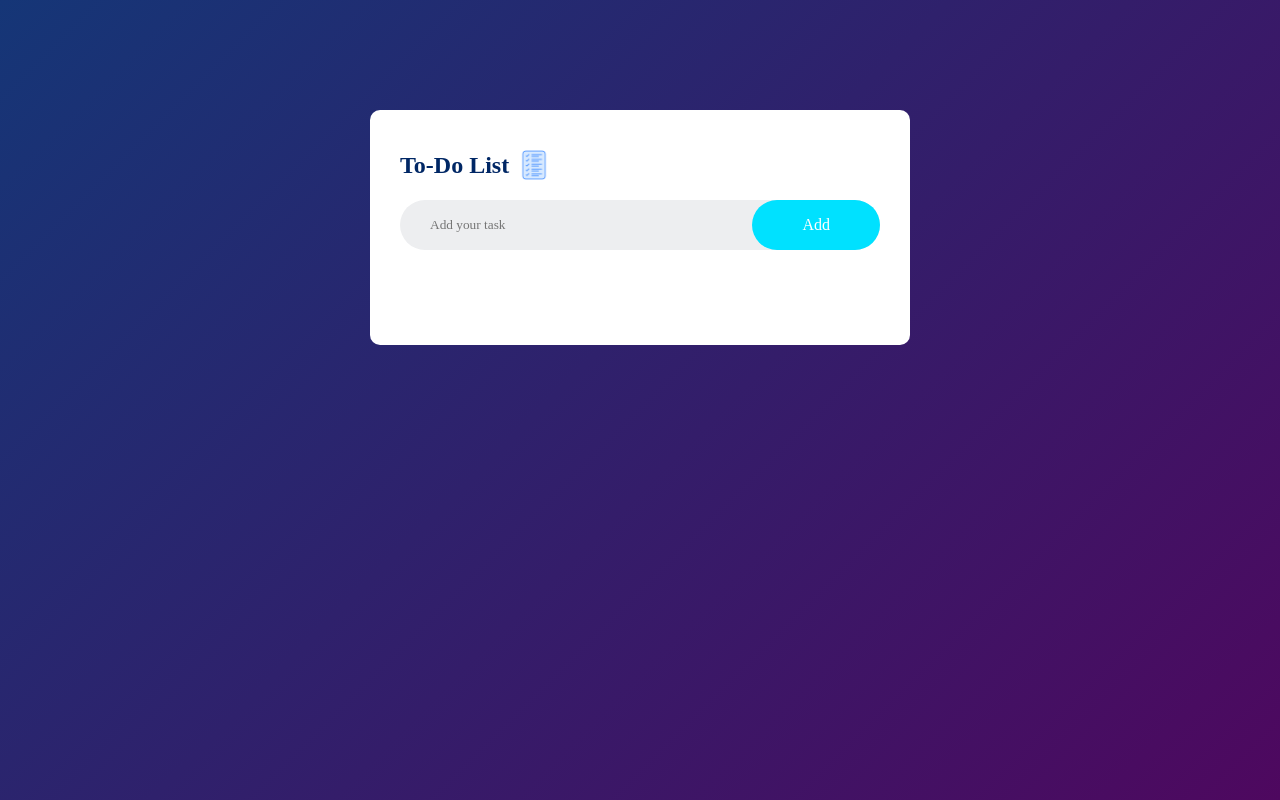
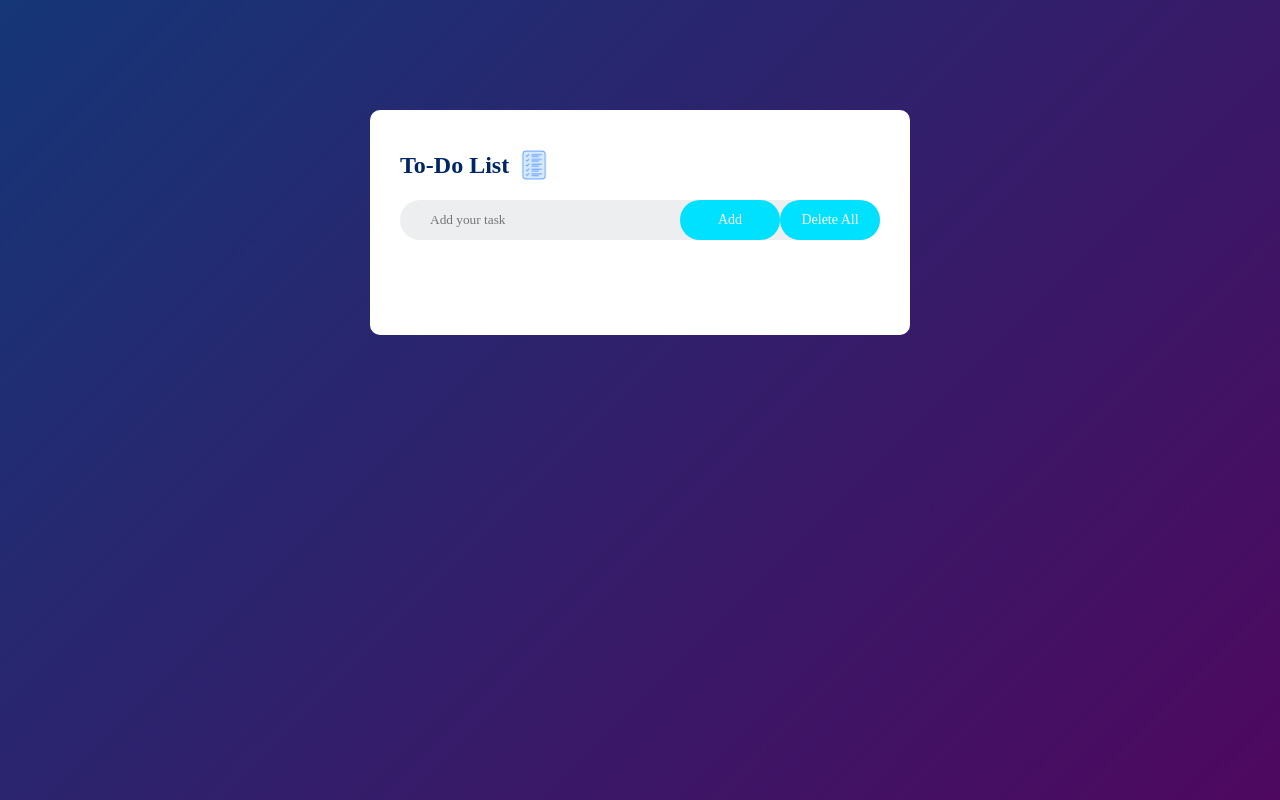
Before and after one commit to inputGui/To-Do-App, a plain HTML site: page index.html in a window 1280 px wide. Drawn offline with Linux system fonts and the light colour scheme.

Commit message:
Improve button styling

```diff
--- a/css/style.css
+++ b/css/style.css
@@ -44,23 +44,35 @@
     margin-bottom: 25px;;
 }
 
+/* Existing Styles */
+
+/* General button styling */
+button {
+    border: none;
+    outline: none;
+    background: #00e1ff;
+    color: #fff;
+    font-size: 14px; /* Reduced font size */
+    cursor: pointer;
+    border-radius: 40px;
+    text-align: center;  /* Horizontally center text */
+    line-height: 40px;  /* Vertically center text */
+}
+
+/* Specific styling for buttons in row */
+.row button {
+    width: 100px;  /* Fixed width */
+    height: 40px;  /* Fixed height */
+    padding: 0;  /* Override any padding */
+}
+
+
 input{
     flex: 1;
     border: none;
     outline: none;
     background: transparent;
     padding: 10px;
-}
-
-button{
-    border: none;
-    outline: none;
-    padding: 16px 50px;
-    background: #00e1ff;
-    color: #fff;
-    font-size: 16px;
-    cursor: pointer;
-    border-radius: 40px;
 }
 
 ul li{
--- a/index.html
+++ b/index.html
@@ -14,6 +14,7 @@
                 <div class="row">
                     <input type="text" id="input-box" placeholder="Add your task">
                     <button onclick="addTask()">Add</button>
+                    <button onclick="deleteAllTasks()">Delete All</button>
                 </div>
 
                 <ul id="list-container">
--- a/js/script.js
+++ b/js/script.js
@@ -37,4 +37,9 @@ function showTask(){
     listContainer.innerHTML = localStorage.getItem("data");
 }
 
+function deleteAllTasks(){
+    listContainer.innerHTML = "";
+    saveData();
+}
+
 showTask();
```
